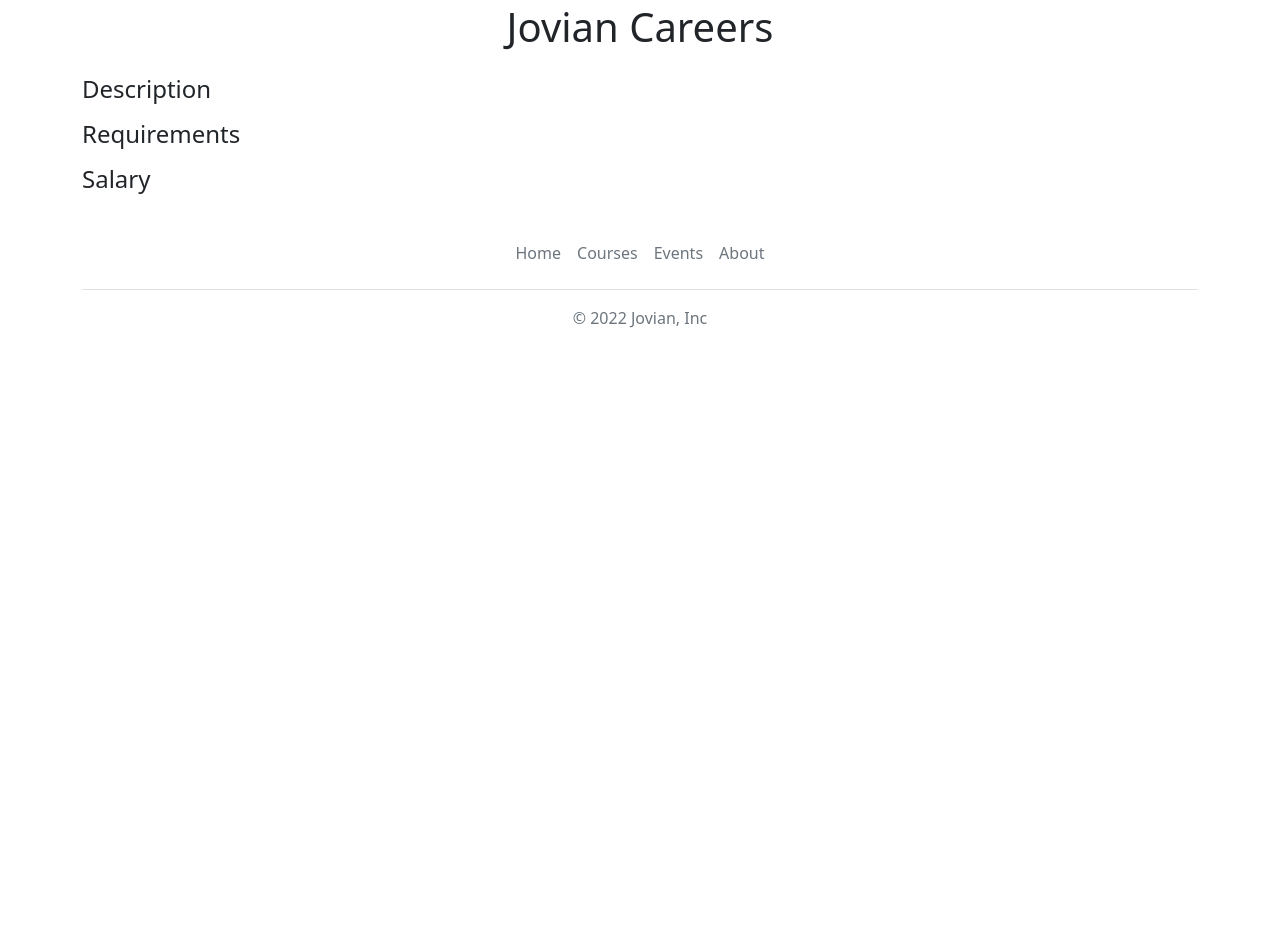
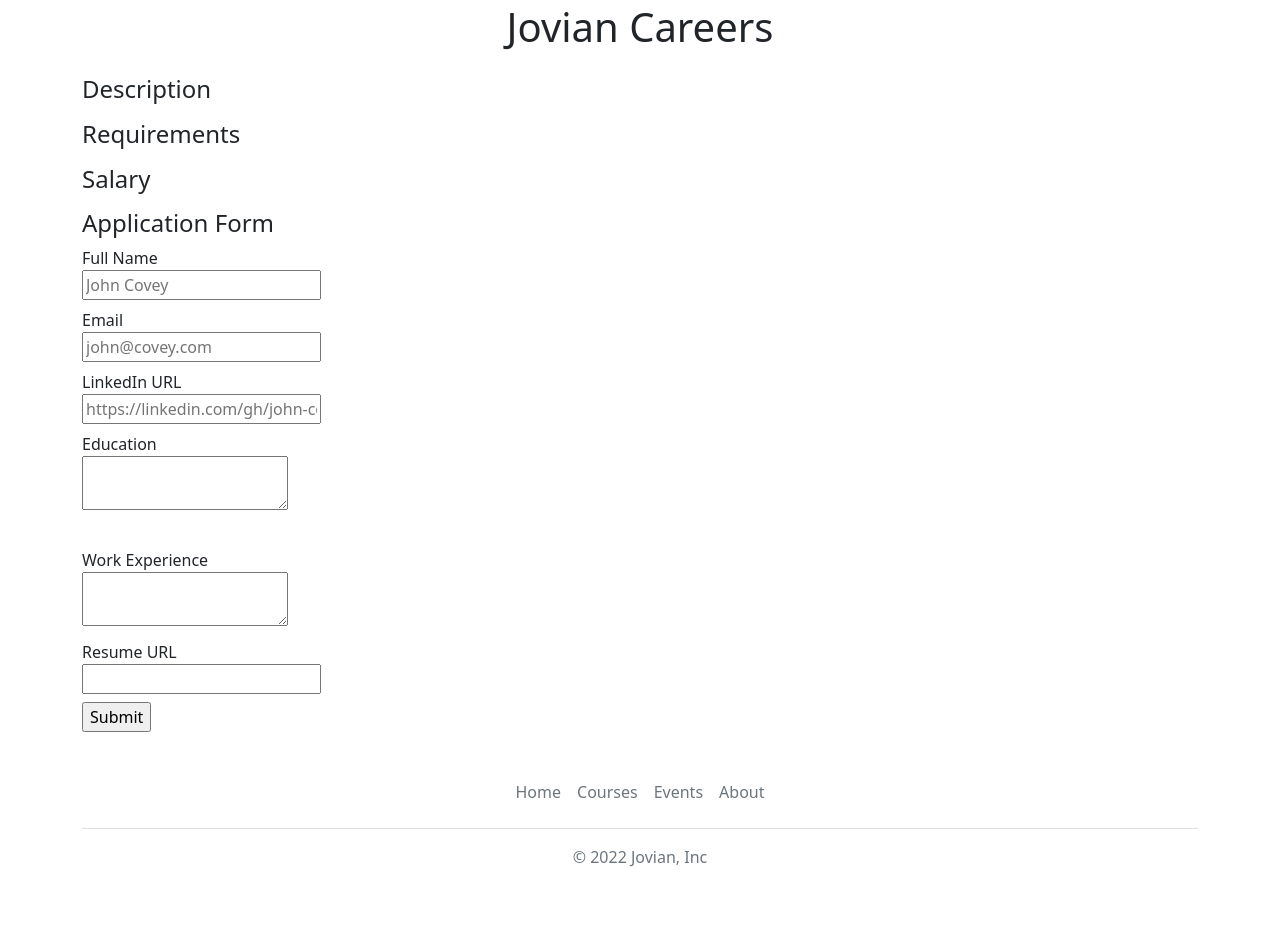
Before and after one commit to dr-adada/jovian-careers-website-v2, a Flask app: template templates/jobpage.html in a window 1280 px wide. Shown: the part 437-1362 px from the top of the page. Before the commit the page ends 765 px from the top, so only its background shows below. Run offline with Flask 3, Linux system fonts and the light colour scheme; the template is opened without the code that fills it, so the values that code supplies are empty.

Commit message:
Added application form part1

```diff
--- a/main.py
+++ b/main.py
@@ -1,4 +1,4 @@
-from flask import Flask, render_template, jsonify
+from flask import Flask, render_template, jsonify, request
 from database import load_jobs_from_db, load_job_from_db
 
 app = Flask(__name__)
@@ -24,6 +24,10 @@ def show_job(id):
   else:
     return render_template("jobpage.html", job=job)
 
+@app.route('/job/<id>/apply', methods=['post'])
+def apply_to_job(id):
+  data = request.form
+  return jsonify(data)
 
 if __name__=="__main__":
   app.run(host="0.0.0.0", debug=True)
--- /dev/null
+++ b/templates/application_form.html
@@ -0,0 +1,34 @@
+<h4>Application Form</h4>
+<form action='/job/{{job.id}}/apply' method='post'>
+  <div class='mb-2'>
+  <label>Full Name</label><br>
+  <input type='text' name='full_name' placeholder='John Covey'>
+  </div>
+
+  <div class='mb-2'>
+  <label>Email</label><br>
+  <input type='text' name='email' placeholder='john@covey.com'>
+  </div>
+
+  <div class='mb-2'>
+  <label>LinkedIn URL</label><br>
+  <input type='text' name='linkedin_url'           placeholder='https://linkedin.com/gh/john-covey'>
+  </div>
+
+  <div class='mb-2'>
+    <label>Education</label><br>
+    <textarea name='education'></textarea>
+  </div>
+
+  <div class='mb-2'><br>
+    <label>Work Experience</label><br>
+    <textarea name='work_experience'></textarea>
+  </div>
+
+  <div class='mb-2'>
+  <label>Resume URL</label><br>
+  <input type='text' name='resume_url'>
+  </div>
+
+  <input type='submit'>
+</form>
--- a/templates/jobpage.html
+++ b/templates/jobpage.html
@@ -23,8 +23,10 @@
       <li>{{line}}</li>
       {% endfor %}
     </ol>
+    <p>{{job.requirements}}</p>
     <h4>Salary</h4>
     <p>{{job.currency}}{{job.salary}}</p>
+    {% include 'application_form.html' %}
   </div>
 
     {% include 'footer.html' %}
```
